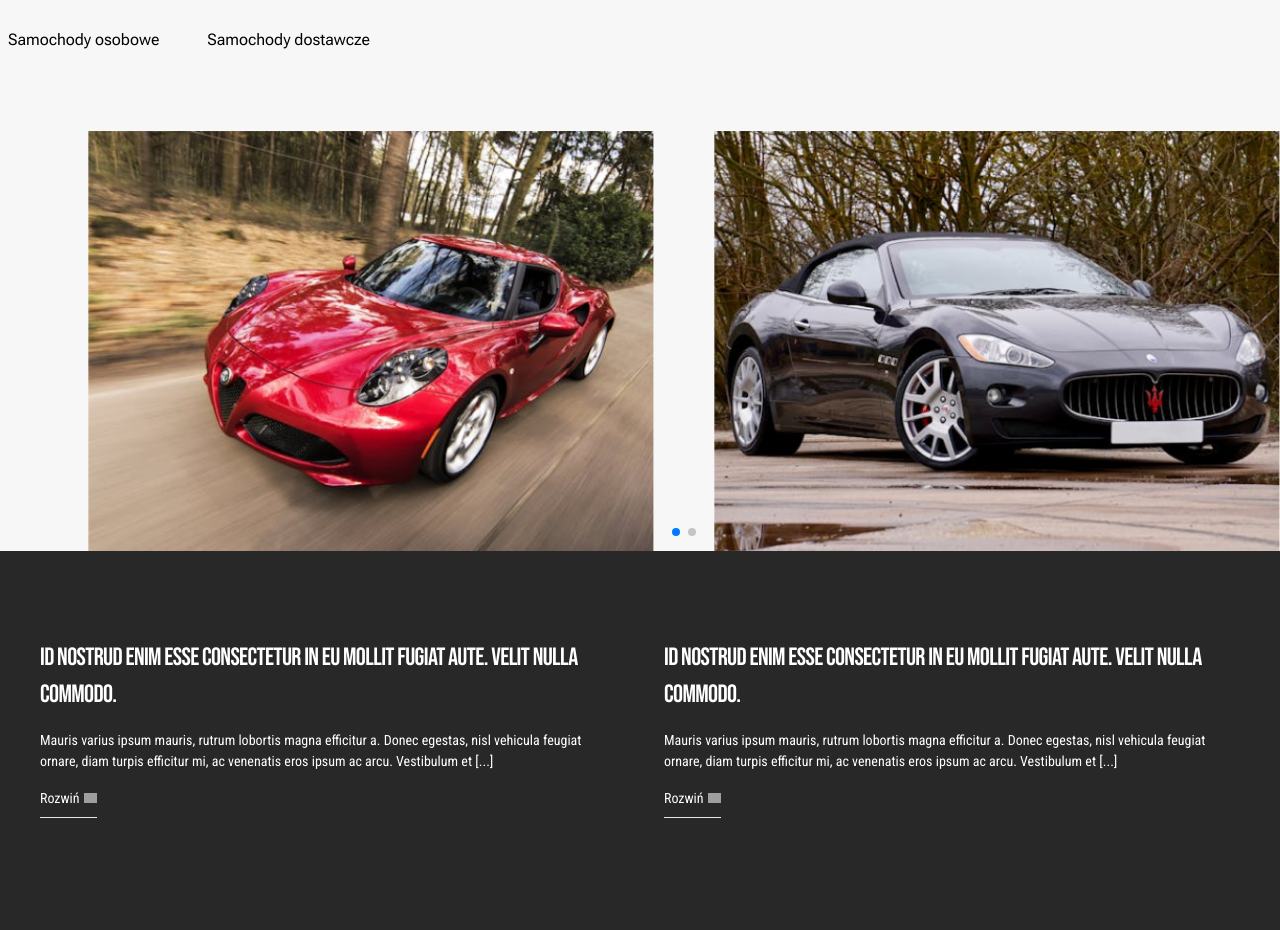
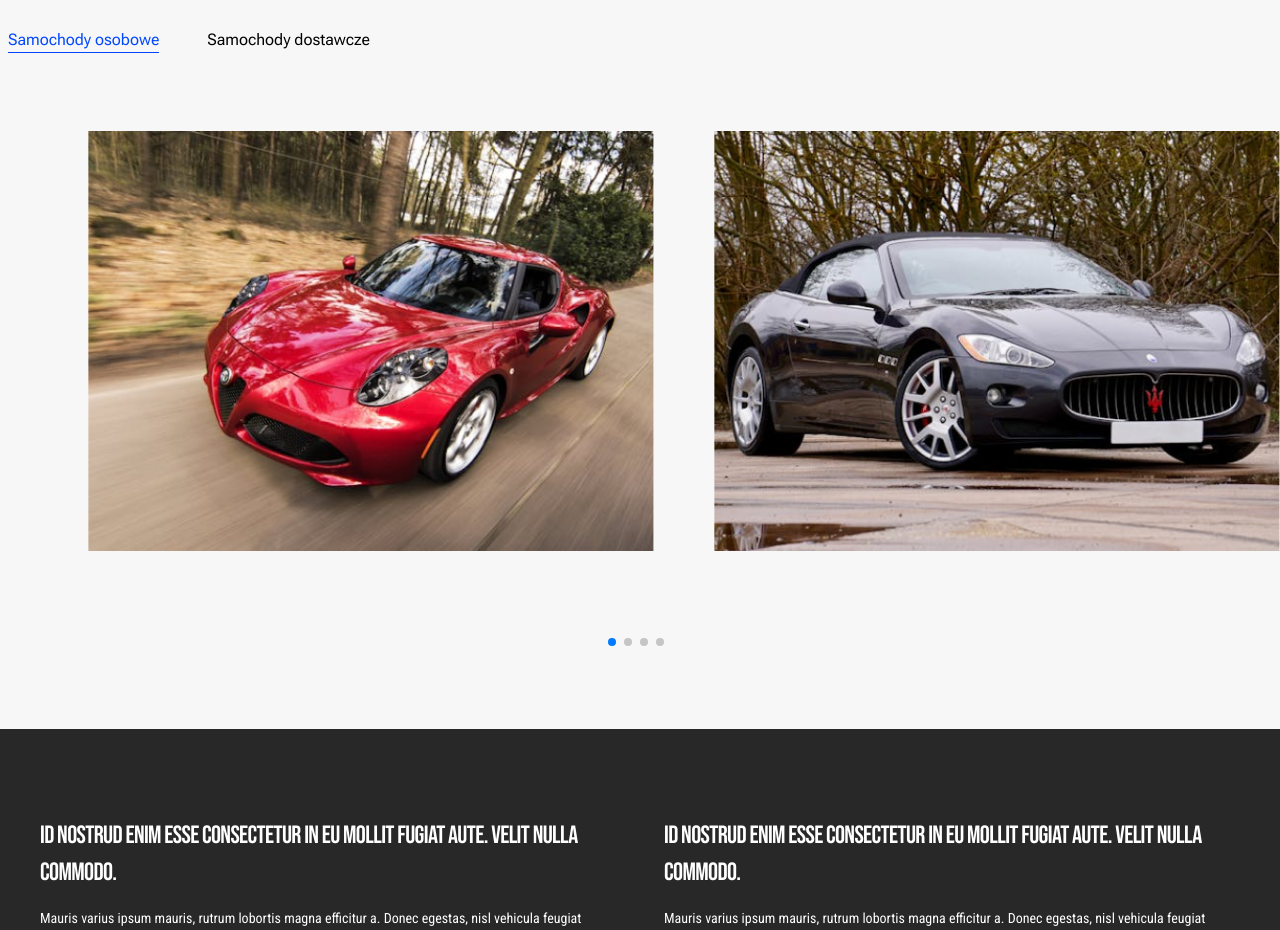
Before and after one commit to Satorki/proj-adsitePro-CarsSpot, a Next.js app: page / in a window 1280 px wide. Shown: the part 1060-1990 px from the top of the page. Built offline with nearby package versions, Linux system fonts and the light colour scheme; grey boxes are pictures that could not be loaded.

Commit message:
Slider corrected and big screen layout done

```diff
--- a/components/atoms/CustomBackground.tsx
+++ b/components/atoms/CustomBackground.tsx
@@ -5,7 +5,11 @@ interface CustomBackgroundProps {
 }
 
 const CustomBackground = ({ children }: CustomBackgroundProps) => {
-  return <div className="bg-[var(--mainBlack)] text-[#ffffff] py-[88px]">{children}</div>;
+  return (
+    <div className="bg-[var(--mainBlack)] text-[#ffffff] py-[88px]">
+      {children}
+    </div>
+  );
 };
 
 export default CustomBackground;
--- a/components/molecules/Headers.tsx
+++ b/components/molecules/GallleryHeader.tsx
@@ -1,7 +1,7 @@
 import Link from "next/link";
 import React from "react";
 
-const Headers = () => {
+const GalleryHeader = () => {
   return (
     <div className="h-[207px] bg-[var(--backgorundWhite)] max-w-[1264px] mx-auto flex items-end">
       <div className="flex flex-col gap-6 max-h-[127px] ">
@@ -19,7 +19,12 @@ const Headers = () => {
           </p>
         </div>
         <div className="flex gap-12">
-          <Link href={"/"}>Samochody osobowe</Link>
+          <Link
+            href={"/"}
+            className="text-[var(--mainBlue)] border-b border-b-[var(--mainBlue)]"
+          >
+            Samochody osobowe
+          </Link>
           <Link href={"/"}>Samochody dostawcze</Link>
         </div>
       </div>
@@ -27,4 +32,4 @@ const Headers = () => {
   );
 };
 
-export default Headers;
+export default GalleryHeader;
--- a/components/molecules/SeoElement.tsx
+++ b/components/molecules/SeoElement.tsx
@@ -17,10 +17,12 @@ const SeoElement = ({ title, description, expand }: SeoElementProps) => {
       <p className="font-robotoCondensed text-[14px] leading-[21px]">
         {description}
       </p>
-      <button className="font-robotoCondensed text-[14px] leading-[21px] border-b pb-2 flex items-center gap-1">
-        {expand ? "Zwiń" : "Rozwiń"}
-        <Image src={ArrowDown} alt="arrow down" width={13} height={15} />
-      </button>
+      <div className="underline hover:underline-offset-4">
+        <button className=" font-robotoCondensed text-[14px] leading-[21px]  flex items-center gap-1">
+          {expand ? "Zwiń" : "Rozwiń"}
+          <Image src={ArrowDown} alt="arrow down" width={13} height={15} />
+        </button>
+      </div>
     </div>
   );
 };
--- a/components/molecules/Slider.tsx
+++ b/components/molecules/Slider.tsx
@@ -3,19 +3,31 @@ import React from "react";
 import { Swiper, SwiperSlide } from "swiper/react";
 import "swiper/css";
 import "swiper/css/pagination";
-import { Pagination } from "swiper/modules";
+import { Navigation, Pagination } from "swiper/modules";
 import Photo from "../atoms/Photo";
 
 const Slider = () => {
-  const photos = ["Photo2", "Photo1", "Photo3"];
+  const photos = [
+    "Photo2.png",
+    "Photo1.png",
+    "Photo3.png",
+    "Photo4.jpg",
+    "Photo5.jpg",
+  ];
+
+  const pagination = {
+    clickable: true,
+    renderBullet: function (index, className) {
+      return `<span class="${className} -translate-x-12 -translate-y-5"></span>`;
+    },
+  };
 
   return (
-    <div className="2xl:max-w-[1264px] xl:ml-[88px] mx-auto mt-20">
+    <div className="xl:ml-[88px] 2xl:max-w-[1264px] 2xl:ml-auto 2xl:mr-auto pt-20 min-h-[678px]">
       <Swiper
-        pagination={{
-          dynamicBullets: false,
-          clickable: true,
-        }}
+        pagination={pagination}
+        modules={[Navigation, Pagination]}
+        className="mySwiper min-h-[550px]"
         breakpoints={{
           640: {
             slidesPerView: 1,
@@ -26,19 +38,18 @@ const Slider = () => {
             spaceBetween: 60,
           },
           1400: {
-            slidesPerView: 2.15,
-            spaceBetween: 80,
+            slidesPerView: 2.13,
+            spaceBetween: 64,
           },
           1536: {
             slidesPerView: 3,
-            spaceBetween: 80,
+            spaceBetween: 10,
           },
         }}
-        modules={[Pagination]}
       >
         {photos.map((photoName) => (
           <SwiperSlide key={photoName}>
-            <Photo photo={`/images/${photoName}.png`} />
+            <Photo photo={`/images/${photoName}`} />
           </SwiperSlide>
         ))}
       </Swiper>
--- a/components/organisms/Footer.tsx
+++ b/components/organisms/Footer.tsx
@@ -2,7 +2,7 @@ import React from "react";
 
 const Footer = () => {
   return (
-    <div className="bg-[var(--mainBlack)] text-white py-6 border-t-white">
+    <div className="bg-[var(--mainBlack)] text-white py-6 border-t  border-white">
       <div className="flex max-w-[1200px] mx-auto  justify-between">
         <p>Cars Spot</p>
         <p className="underline">Polityka prywatności</p>
--- a/containers/home-page/Gallery.tsx
+++ b/containers/home-page/Gallery.tsx
@@ -1,4 +1,4 @@
-import Headers from "@/components/molecules/Headers";
+import Headers from "@/components/molecules/GallleryHeader";
 import Slider from "@/components/molecules/Slider";
 import React from "react";
 
```
Also changed, not shown: public/images/Photo4.jpg (added), public/images/Photo5.jpg (added).
